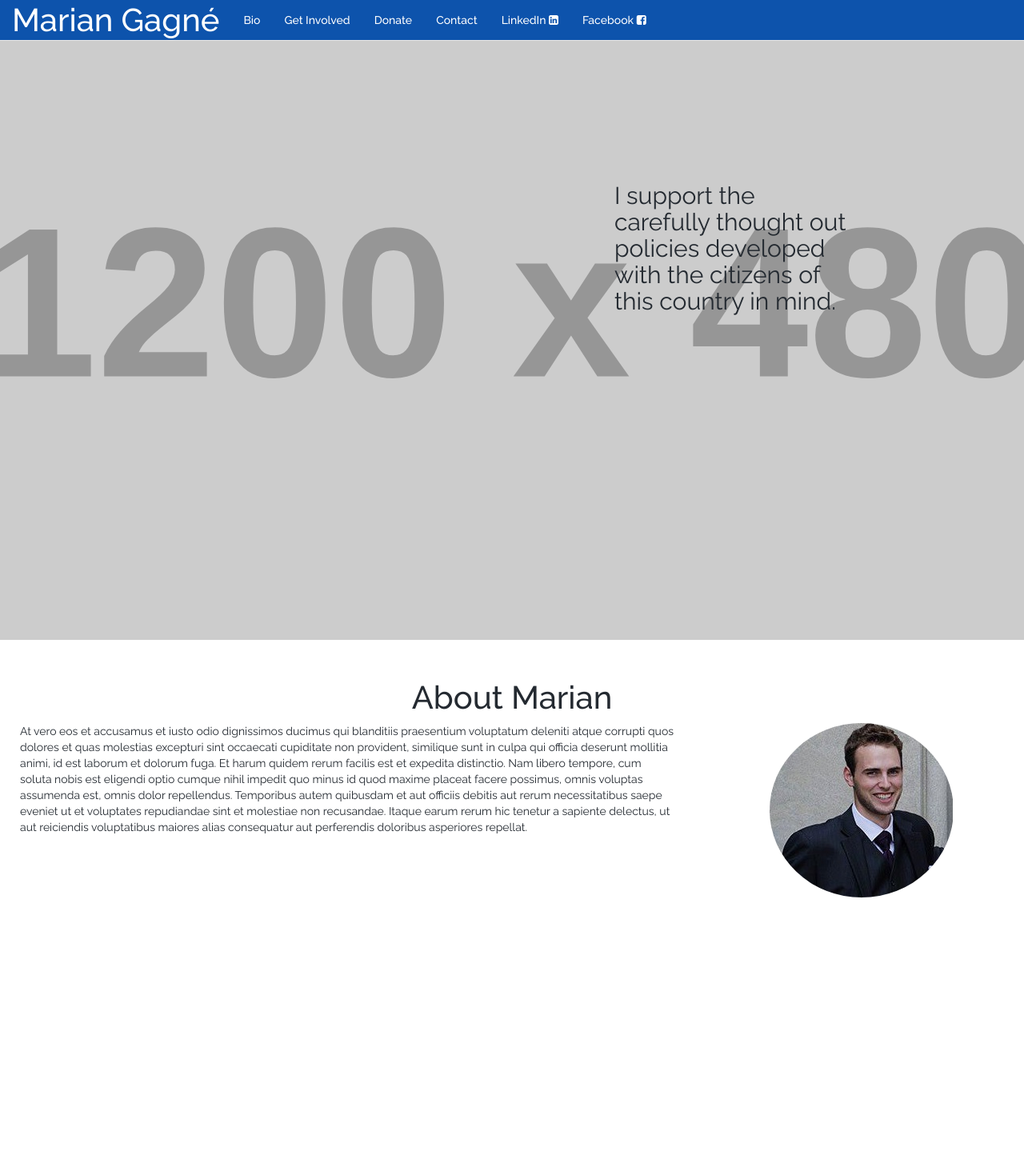
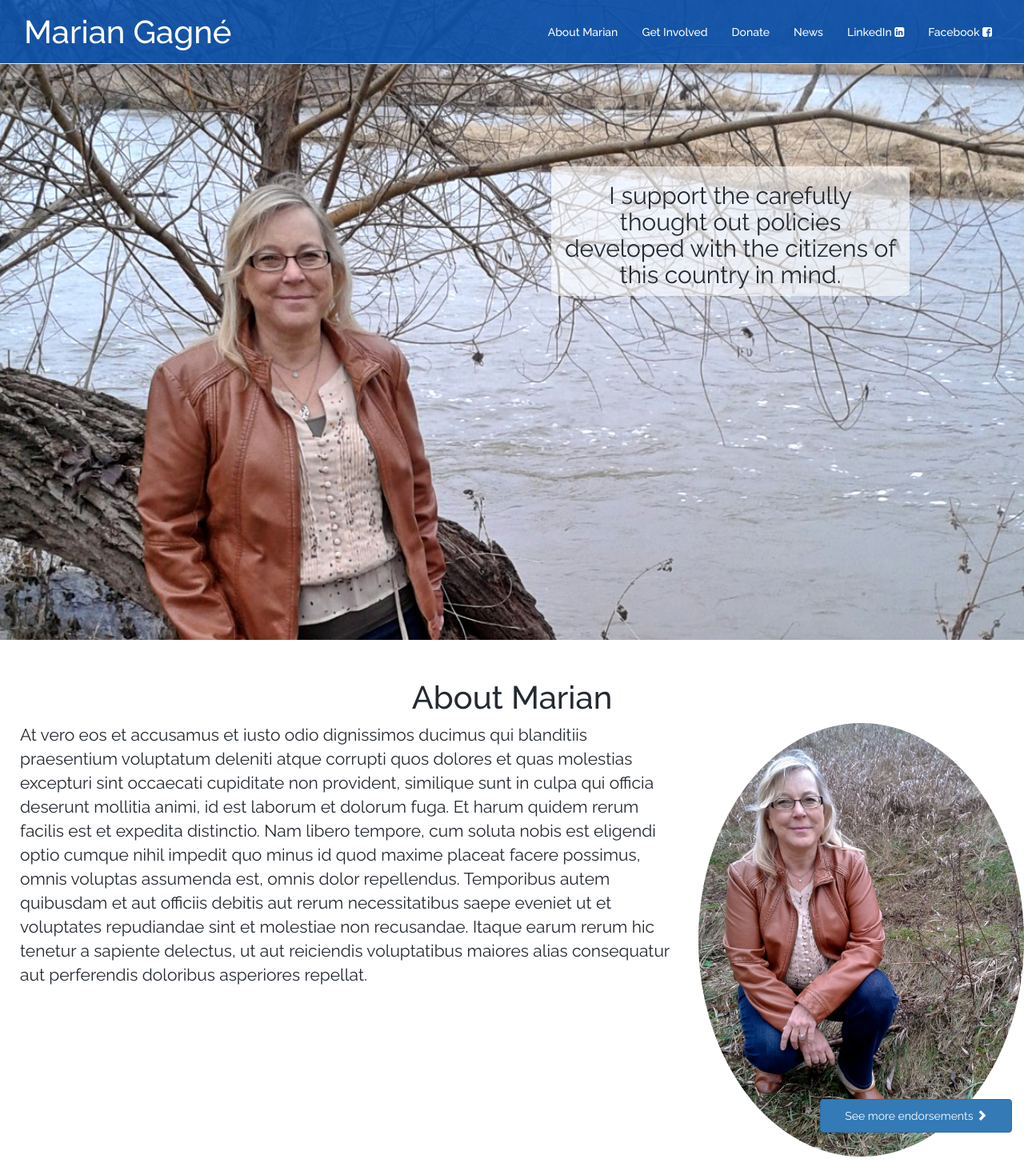
Before and after one commit to mmeinen/mmeinen.github.io, a plain HTML site: page funnel.html in a window 1280 px wide. Shown: the top 1449 px of the page at 80% size. Drawn offline with nearby package versions, Linux system fonts and the light colour scheme.

Commit message:
image stuffs

```diff
--- a/funnel.html
+++ b/funnel.html
@@ -17,7 +17,18 @@
 				font-family: 'Raleway', sans-serif;
 				color: 	#242a31;
 			}
-
+			a:link  {
+				color: 	#242a31;
+			}
+			a:visited {
+				color: 	#242a31;
+			}
+			a:hover {
+				color: #FF0000;
+			}
+			a:active {
+				color: #242a31;
+			}
 			h1 {
 				font-weight: 500;
 				font-size: 40px;
@@ -34,8 +45,8 @@
 			}
 
 			p {
-				font-weight: 300;
-				font-size: 100%;
+				font-weight: 400;
+				font-size: 150%;
 			}
 
 			.navbar-default {
@@ -57,7 +68,7 @@
 			}
 
 			.backgroundmap {
-				background-image: linear-gradient(rgba(91, 98, 107, 0.9), rgba(91, 98, 107, 0.9)), url('./img/RidingMap.png');
+				background-image: linear-gradient(rgba(91, 98, 107, 0.8), rgba(91, 98, 107, 0.8)), url('./img/RidingMap.png');
 				margin-left: auto;
 				margin-right: auto;
 				background-size: cover;
@@ -76,8 +87,8 @@
 
 			.powerStatement {
 				margin-top: 20vh;
-				margin-left: 60vw;
-				width: 25vw;
+				margin-left: 55vw;
+				width: 35vw;
 			}
 
         </style>
@@ -85,22 +96,22 @@
 		</script>
     </head>
     <body>
-		<div class="navbar navbar-default navbar-fixed-top" style="background: rgba(13,83,172,100);>//this needs to be blue
-			<div class="container">
+		<div class="navbar navbar-default navbar-fixed-top" style="height:80px; background: rgba(13,83,172,0.9);>//this needs to be blue
+			<div class="container" >
 			  <div class="navbar-header">
 				<button type="button" class="navbar-toggle" data-toggle="collapse" data-target=".navbar-collapse">
 				  <span class="icon-bar"></span>
 				  <span class="icon-bar"></span>
 				  <span class="icon-bar"></span>
 				</button>
-				<a class="navbar-brand" style="font-weight: 500; font-size: 40px;  color: white;" href="#"> Marian Gagn&#233 </a>
+				<a class="navbar-brand" style="font-weight: 500; font-size: 40px;  color: white; margin-top:15px; margin-left:15px;" href="#"> Marian Gagn&#233 </a>
 			  </div>
 			  <div class="collapse navbar-collapse">
-				<ul class="nav navbar-nav">
-				  <li><a style="font-weight: 500; color: white;" href="#Bio" >Bio</a></li>
+				<ul class="nav navbar-nav" style="margin-top:15px; float:right; margin-right: 25px;">
+				  <li><a style="font-weight: 500; color: white;" href="#Bio" >About Marian</a></li>
 				  <li><a style="font-weight: 500; color: white;" href="#Involved" >Get Involved</a></li>
 				  <li><a style="font-weight: 500; color: white;" href="#Donate" >Donate</a></li>
-				  <li><a style="font-weight: 500; color: white;" href="#Contact" >Contact</a></li>
+				  <li><a style="font-weight: 500; color: white;" href="#News" >News</a></li>
 				  <li><a style="font-weight: 500; color: white;" href="https://www.linkedin.com/pub/marian-meinen/70/479/a16" target="_blank">LinkedIn <i class="fa fa-linkedin-square"></i></a></li>
 				  <li><a style="font-weight: 500; color: white;" href="https://www.facebook.com/profile.php?id=100008704474862" target="_blank">Facebook <i class="fa fa-facebook-square"></i></a></li>
 				</ul>
@@ -110,8 +121,9 @@
 
 
 		<div class="row" >
-			<div class="jumbotron background" style="background-image: url('http://placehold.it/1200x480');">
-				<div class="col-sm-12 powerStatement">
+			<div class="jumbotron background" style="background-image: url(./img/Thoughtful.jpg);">
+				<div class="col-sm-12 powerStatement"
+				style="background-image: linear-gradient(rgba(255, 255, 255, 0.6), rgba(255, 255, 255, 0.6)); border-radius:5px 5px 5px 5px; text-align:center;" >
 					<h2> I support the carefully thought out policies developed with the citizens of this country in mind.</h2>
 				</div>
 			</div>
@@ -121,21 +133,29 @@
 		<div class="row background" >
 			<h1 class="text-center"> About Marian </h1>
 			<div class="col-sm-8" style="padding-left:40px;">
-				At vero eos et accusamus et iusto odio dignissimos ducimus qui blanditiis praesentium voluptatum deleniti atque corrupti quos dolores et quas molestias excepturi sint occaecati cupiditate non provident, similique sunt in culpa qui officia deserunt mollitia animi, id est laborum et dolorum fuga. Et harum quidem rerum facilis est et expedita distinctio. Nam libero tempore, cum soluta nobis est eligendi optio cumque nihil impedit quo minus id quod maxime placeat facere possimus, omnis voluptas assumenda est, omnis dolor repellendus. Temporibus autem quibusdam et aut officiis debitis aut rerum necessitatibus saepe eveniet ut et voluptates repudiandae sint et molestiae non recusandae. Itaque earum rerum hic tenetur a sapiente delectus, ut aut reiciendis voluptatibus maiores alias consequatur aut perferendis doloribus asperiores repellat.
+				<p>
+					At vero eos et accusamus et iusto odio dignissimos ducimus qui blanditiis praesentium voluptatum deleniti atque corrupti quos dolores et quas molestias excepturi sint occaecati cupiditate non provident, similique sunt in culpa qui officia deserunt mollitia animi, id est laborum et dolorum fuga. Et harum quidem rerum facilis est et expedita distinctio. Nam libero tempore, cum soluta nobis est eligendi optio cumque nihil impedit quo minus id quod maxime placeat facere possimus, omnis voluptas assumenda est, omnis dolor repellendus. Temporibus autem quibusdam et aut officiis debitis aut rerum necessitatibus saepe eveniet ut et voluptates repudiandae sint et molestiae non recusandae. Itaque earum rerum hic tenetur a sapiente delectus, ut aut reiciendis voluptatibus maiores alias consequatur aut perferendis doloribus asperiores repellat.
+				</p>
 			</div>
 			<div class="col-sm-4">
-				<img src="./img/Matthew.jpg" class="img-circle img-responsive center-block">
+				<img src="./img/Casual.jpg" class="img-circle img-responsive center-block">
+				<button type="button" class="btn btn-primary text-center" style="position:absolute;bottom:30px;right:30px;margin:0;padding:10px 30px;">See more endorsements  <i class="glyphicon glyphicon-chevron-right"></i></button>
 			</div>
 		</div>
 
 		<div class="row">
-			<div class="jumbotron backgroundmap"  >
-			<div class="anchor" id="Involved"></div>
+			<div class="jumbotron backgroundmap" >
+			<div class="anchor" id="Involved" ></div>
 
-					<h1 class="text-center">Support the party! </h1>
-					<div class="col-sm-12">
+				<h1 class="text-center"
+				style="background-image: linear-gradient(rgba(255, 255, 255, 0.6), rgba(255, 255, 255, 0.6)); border-radius:5px 5px 5px 5px;" >Support the party! </h1>
+				<div class="col-sm-12">
+					<p
+				style="background-image: linear-gradient(rgba(255, 255, 255, 0.6), rgba(255, 255, 255, 0.6)); border-radius:5px 5px 5px 5px; padding:40px;" >
 						At vero eos et accusamus et iusto odio dignissimos ducimus qui blanditiis praesentium voluptatum deleniti atque corrupti quos dolores et quas molestias excepturi sint occaecati cupiditate non provident, similique sunt in culpa qui officia deserunt mollitia animi, id est laborum et dolorum fuga. Et harum quidem rerum facilis est et expedita distinctio. Nam libero tempore, cum soluta nobis est eligendi optio cumque nihil impedit quo minus id quod maxime placeat facere possimus, omnis voluptas assumenda est, omnis dolor repellendus. Temporibus autem quibusdam et aut officiis debitis aut rerum necessitatibus saepe eveniet ut et voluptates repudiandae sint et molestiae non recusandae. Itaque earum rerum hic tenetur a sapiente delectus, ut aut reiciendis voluptatibus maiores alias consequatur aut perferendis doloribus asperiores repellat.
-					</div>
+					</p>
+				<button type="button" class="btn btn-primary text-center" style="position:absolute;bottom:30px;right:30px;margin:0;padding:10px 30px;">The new riding  <i class="glyphicon glyphicon-chevron-right"></i></button>
+			</div>
 			</div>
 		</div>
 
```
Also changed, not shown: img/Casual.jpg (added), img/EndorseDF.jpg (added), img/Family.JPG (added), img/Inferno.PNG (deleted), img/Lords.png (deleted), img/Matthew.jpg (deleted), img/Narwhal.png (deleted), img/Professional.jpg (added), img/Punch.png (deleted), img/Thoughtful.jpg (added), img/localBusiness.jpg (added), 2 other files.
